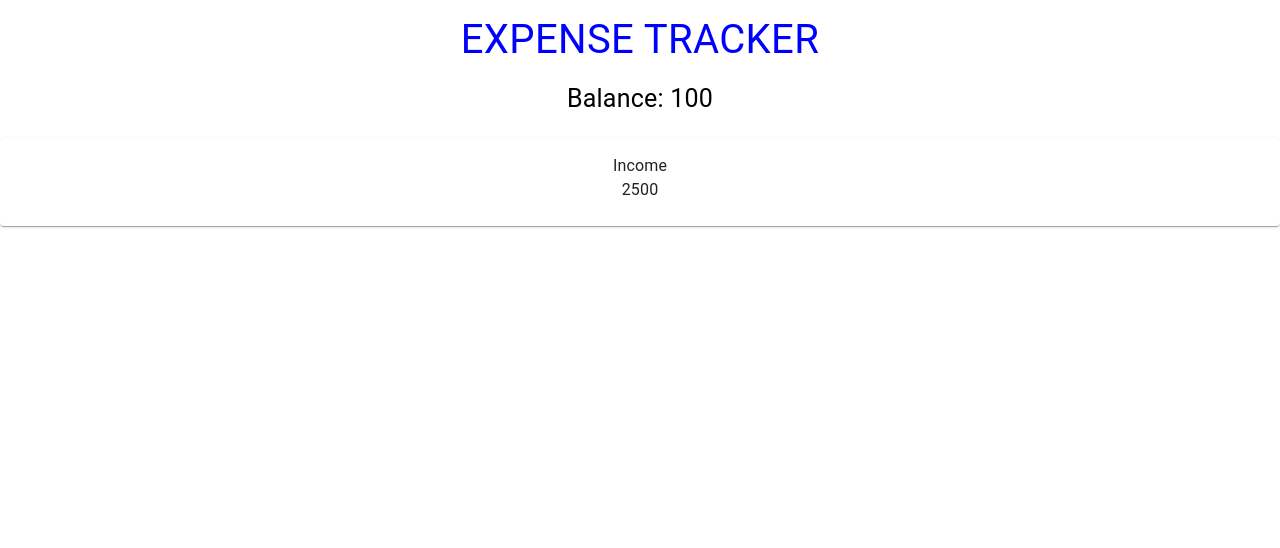
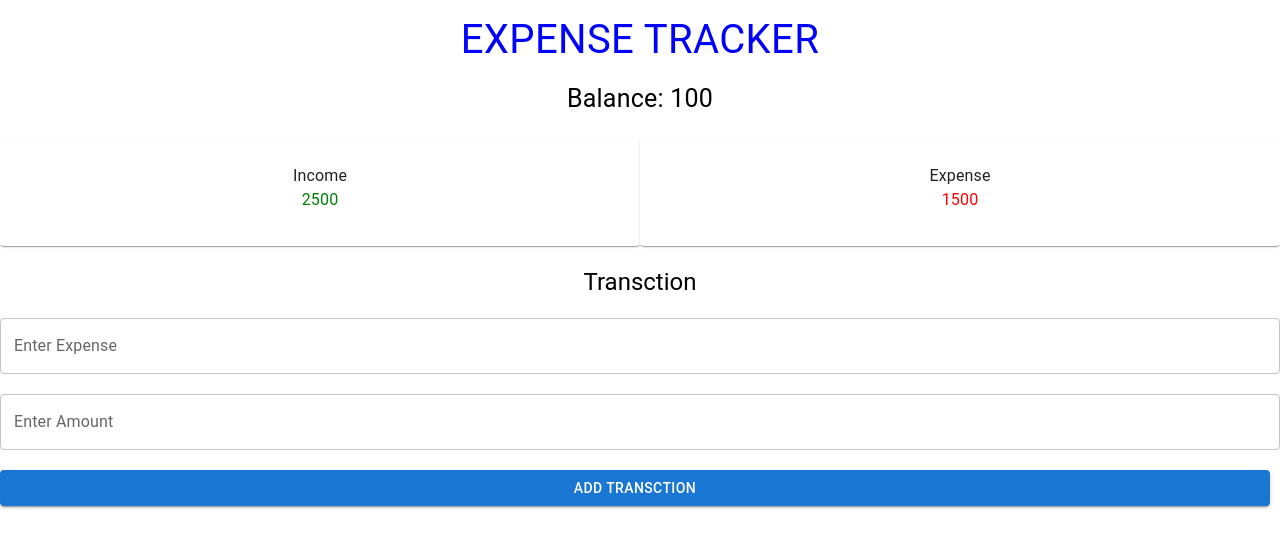
Before and after one commit to amannitp/expense-tracker, a React (Create React App) app: page / in a window 1280 px wide. Shown: the top 548 px of the page. Built offline with nearby package versions, Linux system fonts and the light colour scheme.

Commit message:
expense compenent completed

```diff
--- a/src/App.js
+++ b/src/App.js
@@ -5,6 +5,7 @@ import {Typography,styled,Box} from '@mui/material'
 // componenents
 import Balance from './components/Balance';
 import ExpenseCard from './components/ExpenseCard';
+import NewTransction from './components/NewTransction';
 
 const Header =styled(Typography)`
   margin:10px 0;
@@ -21,6 +22,7 @@ function App() {
         <Box>
           <Balance/>
           <ExpenseCard/>
+          <NewTransction/>
         </Box>
         <Box></Box>
      </Box>
--- a/src/components/ExpenseCard.jsx
+++ b/src/components/ExpenseCard.jsx
@@ -1,16 +1,30 @@
 import React from 'react'
 
-import {Box,Card,CardContent, Typography} from '@mui/material'
+import {Box,Card,CardContent, Typography,styled} from '@mui/material'
+
+const Container =styled(Box)`
+display:flex;
+& > div{
+    flex:1;
+    padding:10px;
+}
+`
 function ExpenseCard() {
   return (
-    <Box>
+    <Container>
         <Card>
             <CardContent>
                 <Typography> Income</Typography>
-                <Typography>2500</Typography>
+                <Typography style={{color:'green'}}>2500</Typography>
             </CardContent>
         </Card>
-    </Box>
+        <Card>
+            <CardContent>
+                <Typography>Expense</Typography>
+                <Typography style={{color:'red'}}>1500</Typography>
+            </CardContent>
+        </Card>
+    </Container>
   )
 }
 
--- /dev/null
+++ b/src/components/NewTransction.jsx
@@ -0,0 +1,25 @@
+import React from 'react'
+
+// components
+import {Box, Typography, TextField,Button,styled} from '@mui/material'
+
+const Container =styled(Box)`
+display:flex;
+flex-direction:column;
+& > h5,& >div ,& >button{
+    margin-top:20px;
+}
+
+`
+function NewTransction() {
+  return (
+    <Container>
+        <Typography variant='h5'> Transction</Typography>
+        <TextField label='Enter Expense' />
+        <TextField  label='Enter Amount'/>
+        <Button variant='contained' style={{marginRight:10}}>Add Transction</Button>
+    </Container>
+  )
+}
+
+export default NewTransction
```
Also changed, not shown: src/components/Transction.jsx (added, +9 -0 lines).
